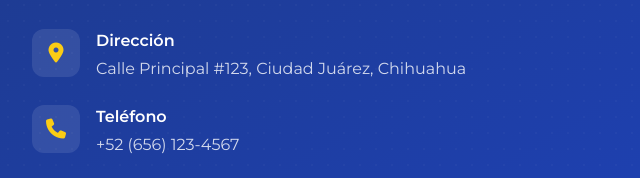
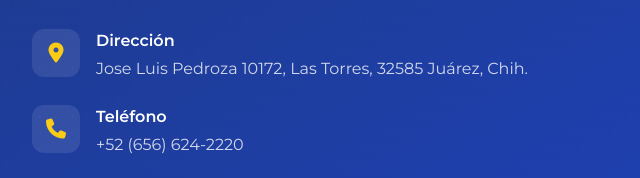
Before and after one commit to Ever1201/birlos-tuercas-tornillos, a plain HTML site: page index.html in a window 1280 px wide. Shown: the part 3089-3267 px from the top of the page, 0-640 px from the left. Drawn offline with nearby package versions, Linux system fonts and the light colour scheme.

Commit message:
update
update

```diff
--- a/index.html
+++ b/index.html
@@ -474,7 +474,7 @@
               </div>
               <div>
                 <h3 class="text-white font-semibold mb-1">Dirección</h3>
-                <p class="text-white/80">Calle Principal #123, Ciudad Juárez, Chihuahua</p>
+                <p class="text-white/80">Jose Luis Pedroza 10172, Las Torres, 32585 Juárez, Chih.</p>
               </div>
             </div>
 
@@ -484,7 +484,7 @@
               </div>
               <div>
                 <h3 class="text-white font-semibold mb-1">Teléfono</h3>
-                <p class="text-white/80">+52 (656) 123-4567</p>
+                <p class="text-white/80">+52 (656) 624-2220</p>
               </div>
             </div>
 
```
